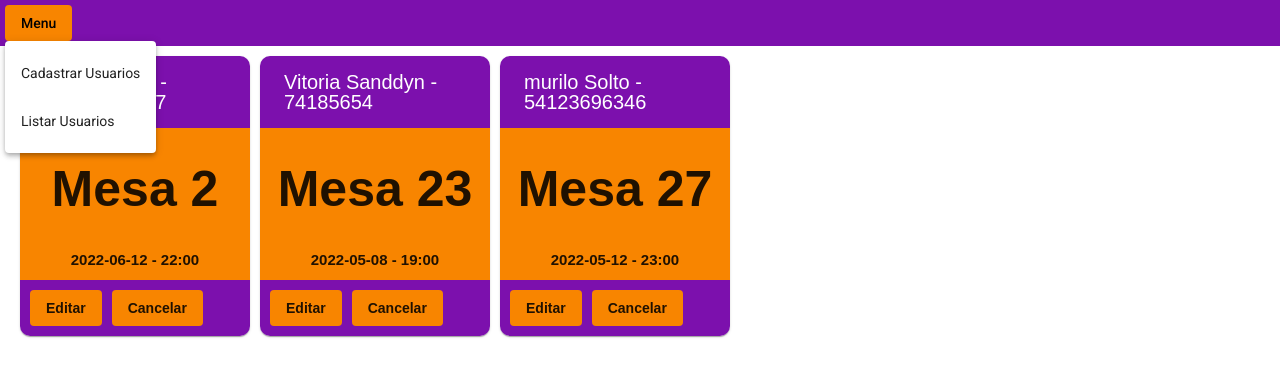
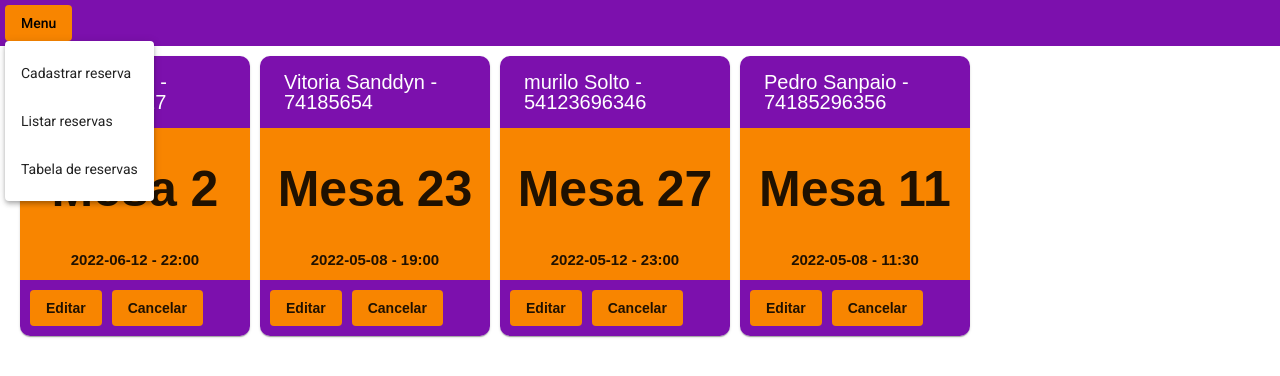
Before and after one commit to 26messias26/ats-pweb1-angular, an Angular app: page / in a window 1280 px wide. Both pictures are taken after a click on the button "Menu". Shown: the top 376 px of the page. Built offline with nearby package versions, Linux system fonts and the light colour scheme; data requests are answered from the project's data file.

Commit message:
componente de listar reservas em tabela

```diff
--- a/db.json
+++ b/db.json
@@ -23,6 +23,14 @@
       "mesa": 27,
       "horario": "23:00",
       "data": "2022-05-12"
+    },
+    {
+      "id": 4,
+      "nome": "Pedro Sanpaio",
+      "cpf": "74185296356",
+      "mesa": 11,
+      "horario": "11:30",
+      "data": "2022-05-08"
     }
   ]
 }
--- a/src/app/layout/menu/menu.component.html
+++ b/src/app/layout/menu/menu.component.html
@@ -1,7 +1,8 @@
 <div class="menu-bar">
     <button class="menu-button" mat-button [matMenuTriggerFor]="menu" >Menu</button>
     <mat-menu #menu="matMenu">
-        <button mat-menu-item [routerLink]="['/cadastrarreserva']" >Cadastrar Usuarios</button>
-        <button mat-menu-item [routerLink]="['/listarreservas']" >Listar Usuarios</button>
+        <button mat-menu-item [routerLink]="['/cadastrarreserva']" >Cadastrar reserva</button>
+        <button mat-menu-item [routerLink]="['/listarreservas']" >Listar reservas</button>
+        <button mat-menu-item [routerLink]="['/tabelareservas']" >Tabela de reservas</button>
     </mat-menu>
 </div>
--- a/src/app/reserva/cadastrar-reserva/cadastrar-reserva.component.html
+++ b/src/app/reserva/cadastrar-reserva/cadastrar-reserva.component.html
@@ -1,4 +1,8 @@
 <mat-card class="usu-cadastro">
+    <mat-card-title class="titulo-card">
+        <span *ngIf="operacaoCadastro">Registar reserva</span>
+        <span *ngIf="!operacaoCadastro">Editar reserva</span>
+    </mat-card-title>
     <mat-card-content class="cadastro-conteudo">
 
         <mat-form-field class="mat-input" appearance="fill">
@@ -28,6 +32,9 @@
         </mat-form-field>
     </mat-card-content>
     <mat-card-footer class="cadastro-footer">
-        <button mat-raised-button (click)="marcarReserva()" >Marcar</button>
+        <button mat-raised-button (click)="marcarReserva()">
+            <span *ngIf="operacaoCadastro">Reservar</span>
+            <span *ngIf="!operacaoCadastro">Editar</span>
+        </button>
     </mat-card-footer>
 </mat-card>
--- a/src/app/reserva/cadastrar-reserva/cadastrar-reserva.component.scss
+++ b/src/app/reserva/cadastrar-reserva/cadastrar-reserva.component.scss
@@ -9,6 +9,10 @@
     position: relative;
     top: 45%;
     transform: translateY(-50%);
+
+    .titulo-card{
+        margin-bottom: 20px;
+    }
 
     .cadastro-conteudo{
         margin: 0;
--- a/src/app/reserva/cadastrar-reserva/cadastrar-reserva.component.ts
+++ b/src/app/reserva/cadastrar-reserva/cadastrar-reserva.component.ts
@@ -13,9 +13,12 @@ export class CadastrarReservaComponent implements OnInit {
   reserva:Reserva;
   reservas = reservas;
 
+  operacaoCadastro = true
+
   constructor(private reservaService:ReservaService, private rotaAtual: ActivatedRoute, private roteador: Router) {
     this.reserva = new Reserva();
     if(this.rotaAtual.snapshot.paramMap.has('id')){
+      this.operacaoCadastro = false;
       const idParaEdicao = Number(this.rotaAtual.snapshot.paramMap.get('id'));
       this.reservaService.pesquisarPorId(idParaEdicao).subscribe(
         resultado => {
--- a/src/app/reserva/reserva.module.ts
+++ b/src/app/reserva/reserva.module.ts
@@ -10,12 +10,14 @@ import { MatInputModule } from '@angular/material/input';
 import { FormsModule } from '@angular/forms';
 import { MatIconModule } from '@angular/material/icon';
 
-import {FlexAlignDirective, FlexLayoutModule, FlexModule} from '@angular/flex-layout'
+import {FlexAlignDirective, FlexLayoutModule, FlexModule} from '@angular/flex-layout';
+import { TabelaReservaComponent } from './tabela-reserva/tabela-reserva.component'
 
 @NgModule({
   declarations: [
     ListarReservaComponent,
-    CadastrarReservaComponent
+    CadastrarReservaComponent,
+    TabelaReservaComponent
   ]
   ,
   imports: [
--- /dev/null
+++ b/src/app/reserva/tabela-reserva/tabela-reserva.component.html
@@ -0,0 +1 @@
+<p>tabela-reserva works!</p>
--- /dev/null
+++ b/src/app/reserva/tabela-reserva/tabela-reserva.component.ts
@@ -0,0 +1,15 @@
+import { Component, OnInit } from '@angular/core';
+
+@Component({
+  selector: 'app-tabela-reserva',
+  templateUrl: './tabela-reserva.component.html',
+  styleUrls: ['./tabela-reserva.component.scss']
+})
+export class TabelaReservaComponent implements OnInit {
+
+  constructor() { }
+
+  ngOnInit(): void {
+  }
+
+}
```
Also changed, not shown: src/app/reserva/tabela-reserva/tabela-reserva.component.scss (added), 1 other file (tests, documents, lock files or other folders).
